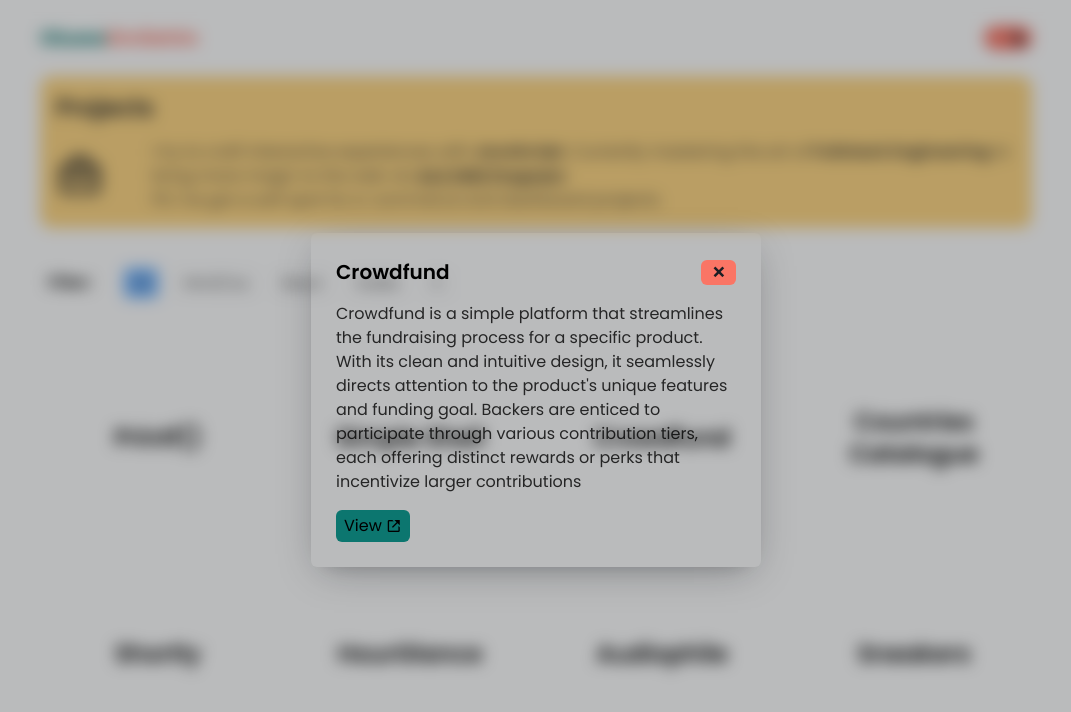
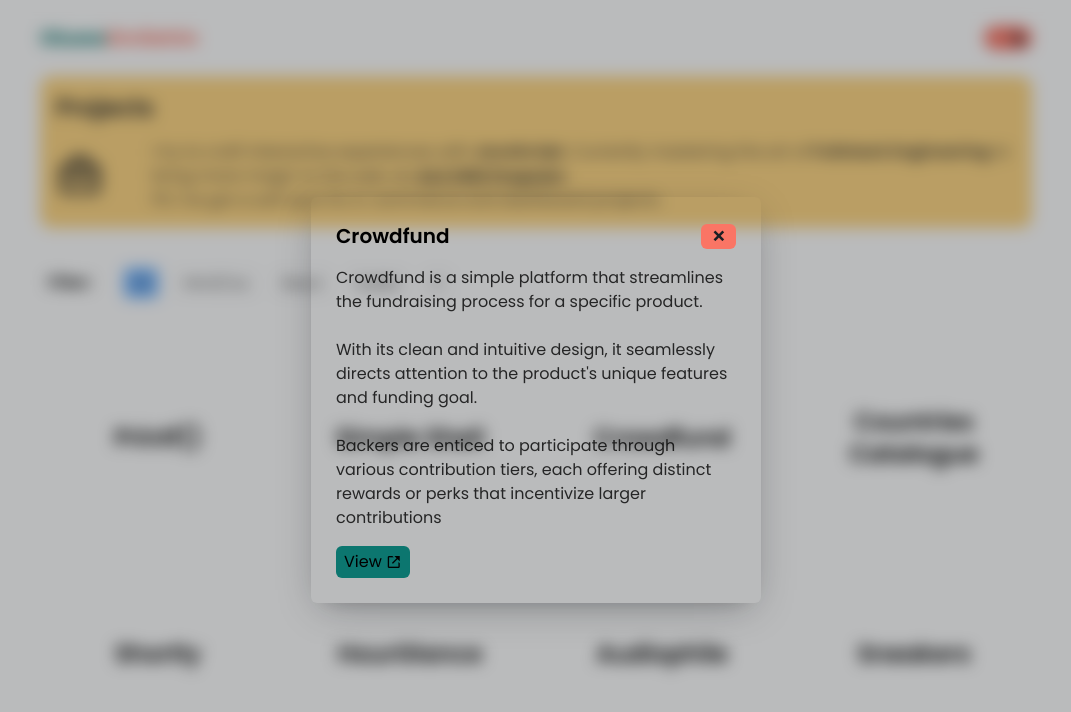
Before and after one commit to Jon-tim/v1, a React (Vite) app: page /works in a window 1280 px wide. Both pictures are taken after a click on the button "Crowdfund". Shown: the top 712 px of the page, without its empty margins (104-1175 px from the left). Built offline with nearby package versions, Linux system fonts and the light colour scheme.

Commit message:
restructure project details

```diff
--- a/src/components/work/Dialog.tsx
+++ b/src/components/work/Dialog.tsx
@@ -35,11 +35,15 @@ export default function DialogModal({ project }: DialogModalProps) {
 							</button>
 						</Dialog.Close>
 					</div>
-					<Dialog.Description className="DialogDescription text-sm  opacity-80 md:text-base">
-						{project.details.split("\n").map((paragraph, index) => (
-							<p key={index}>{paragraph}</p>
-						))}
-					</Dialog.Description>
+					{/* {project.details.map((paragraph, index) => ( */}
+					<Dialog.Description
+						// key={index}
+						className="DialogDescription text-sm  opacity-80 md:text-base"
+						dangerouslySetInnerHTML={{
+							__html: project.details,
+						}}
+					/>
+					{/* ))} */}
 					<Link
 						to={project.src}
 						target="_blank"
--- a/src/data/data.json
+++ b/src/data/data.json
@@ -4,49 +4,49 @@
 		"src": "https://github.com/Jon-tim/printf",
 		"name": "printf()",
 		"category": "c",
-		"details": "This is a collaborative project where a function that produces output according to a format was created. It handles the following custom conversion specifiers: b: the unsigned int argument is converted to binary. It also handles the following conversion specifiers: u o x X S; Non printable characters (0 < ASCII value < 32 or >= 127) are printed this way: \\x, followed by the ASCII code value in hexadecimal (upper case - always 2 characters)"
+		"details": "This is a collaborative project where a function that produces output according to a format was created. It handles the following custom conversion specifiers: b: the unsigned int argument is converted to binary.<br /><br />It also handles the following conversion specifiers: u o x X S; Non printable characters (0 < ASCII value < 32 or >= 127) are printed this way: \\x, followed by the ASCII code value in hexadecimal (upper case - always 2 characters)"
 	},
 	{
 		"id": 2,
 		"src": "https://github.com/Jon-tim/simple_shell",
 		"name": "Simple Shell",
 		"category": "c",
-		"details": "This project is an implementation of the shell created as a Milestone Project for the C code at ALX Africa Software Engineering. The shell is a project in the first trimester, that helps student to understand the advanced concepts behind the shell program include process, system call, bit manipulation, file management, error handling etc.... Shell is a simple UNIX command interpreter that replicates functionalities of the simple shell (sh). This program was written entirely in C Language."
+		"details": "This project is an implementation of the shell created as a Milestone Project for the C code at ALX Africa Software Engineering.<br /><br />The shell is a project in the first trimester, that helps student to understand the advanced concepts behind the shell program include process, system call, bit manipulation, file management, error handling etc....<br /><br />Shell is a simple UNIX command interpreter that replicates functionalities of the simple shell (sh). This program was written entirely in C Language."
 	},
 	{
 		"id": 3,
 		"src": "https://jon-tim.github.io/Crowdfund/",
 		"name": "crowdfund",
 		"category": "html/css",
-		"details": "Crowdfund is a simple platform that streamlines the fundraising process for a specific product. With its clean and intuitive design, it seamlessly directs attention to the product's unique features and funding goal. Backers are enticed to participate through various contribution tiers, each offering distinct rewards or perks that incentivize larger contributions"
+		"details": "Crowdfund is a simple platform that streamlines the fundraising process for a specific product.<br /><br />With its clean and intuitive design, it seamlessly directs attention to the product's unique features and funding goal. <br /><br />Backers are enticed to participate through various contribution tiers, each offering distinct rewards or perks that incentivize larger contributions"
 	},
 	{
 		"id": 4,
 		"src": "https://countries-catalogue.vercel.app/",
 		"name": "Countries Catalogue",
 		"category": "svelte",
-		"details": "Countries' Catalogue is a comprehensive platform that offers up-to-date information about every country across the globe. This user-friendly platform serves as a hub for accessing a wealth of data related to different countries, providing users with valuable insights at their fingertips."
+		"details": "Countries' Catalogue is a comprehensive platform that offers up-to-date information about every country across the globe.<br /><br />This user-friendly platform serves as a hub for accessing a wealth of data related to different countries, providing users with valuable insights at their fingertips."
 	},
 	{
 		"id": 5,
 		"src": "https://jon-tim.github.io/Shortly-App/",
 		"name": "shortly",
 		"category": "html/css",
-		"details": "Shortly App is a responsive web application designed to simplify and condense long URLs into short, shareable links. Built using HTML, CSS, and JavaScript, this application streamlines the process of creating compact links, making it easier to share resources across the internet"
+		"details": "Shortly App is a responsive web application designed to simplify and condense long URLs into short, shareable links.<br /><br />Built using HTML, CSS, and JavaScript, this application streamlines the process of creating compact links, making it easier to share resources across the internet"
 	},
 	{
 		"id": 6,
 		"src": "https://jon-tim.github.io/HourGlance/",
 		"name": "hourGlance",
 		"category": "html/css",
-		"details": "This was my very first attempt at a dashboard using HTML/CSS/JS. Note, it is not responsive as I got only the desktop size and I was only excited about stringing complex things on dashboard together. For me, dashboards went on to become some of the fascinating projects to do."
+		"details": "This was my very first attempt at a dashboard using HTML/CSS/JS.<br /><br />Note, it is not responsive as I got only the desktop size and I was only excited about stringing complex things on dashboard together.<br /><br />For me, dashboards went on to become some of the fascinating projects to do."
 	},
 	{
 		"id": 7,
 		"src": "https://audiophile-82q6ru5ws-jon-tim.vercel.app/",
 		"name": "Audiophile",
 		"category": "svelte",
-		"details": "Audiophile is the premier store for high end headphones, earphones, speakers, and audio accessories. We have a large showroom and luxury demonstration rooms available for you to browse and experience a wide range of our products."
+		"details": "Audiophile is the premier store for high end headphones, earphones, speakers, and audio accessories.<br /><br />We have a large showroom and luxury demonstration rooms available for you to browse and experience a wide range of our products."
 	},
 	{
 		"id": 8,
```
